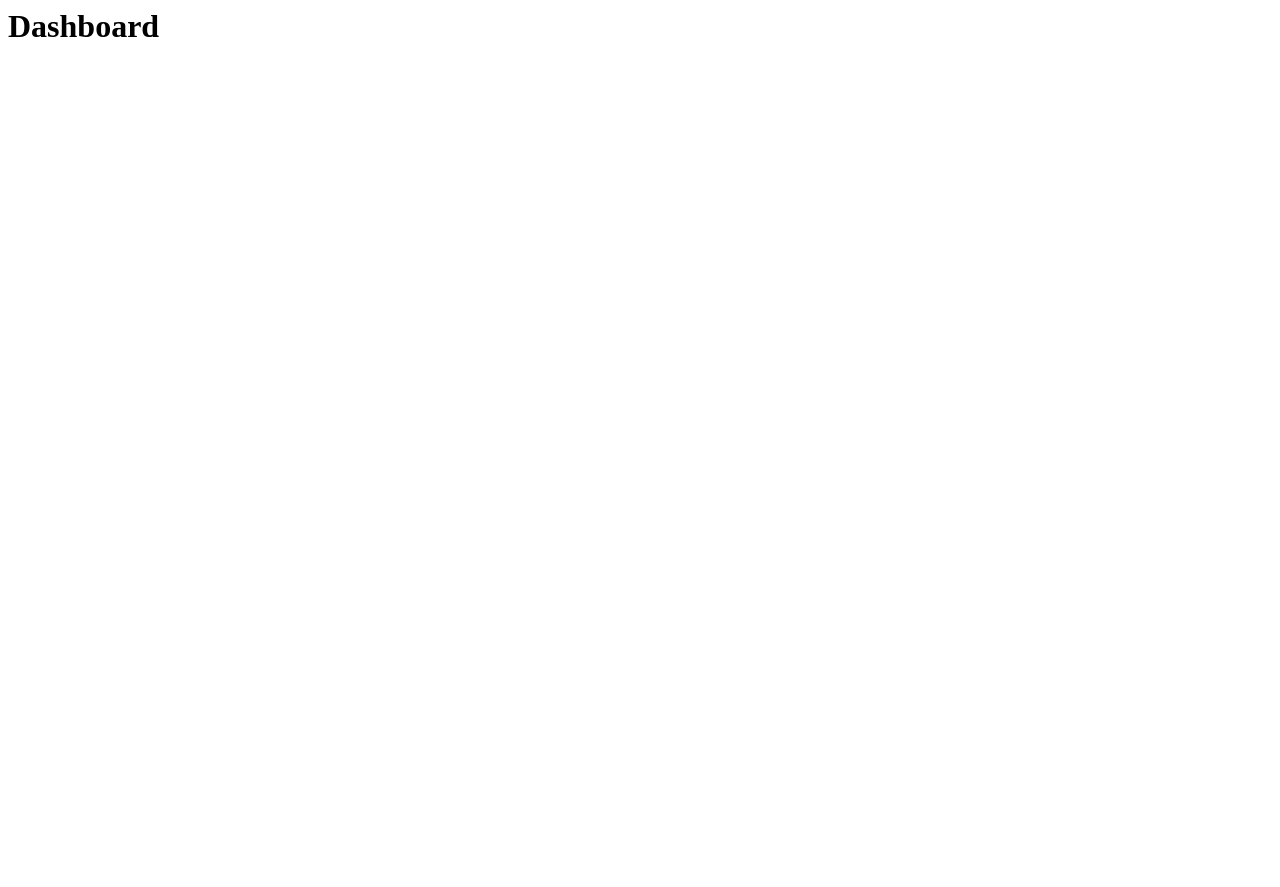
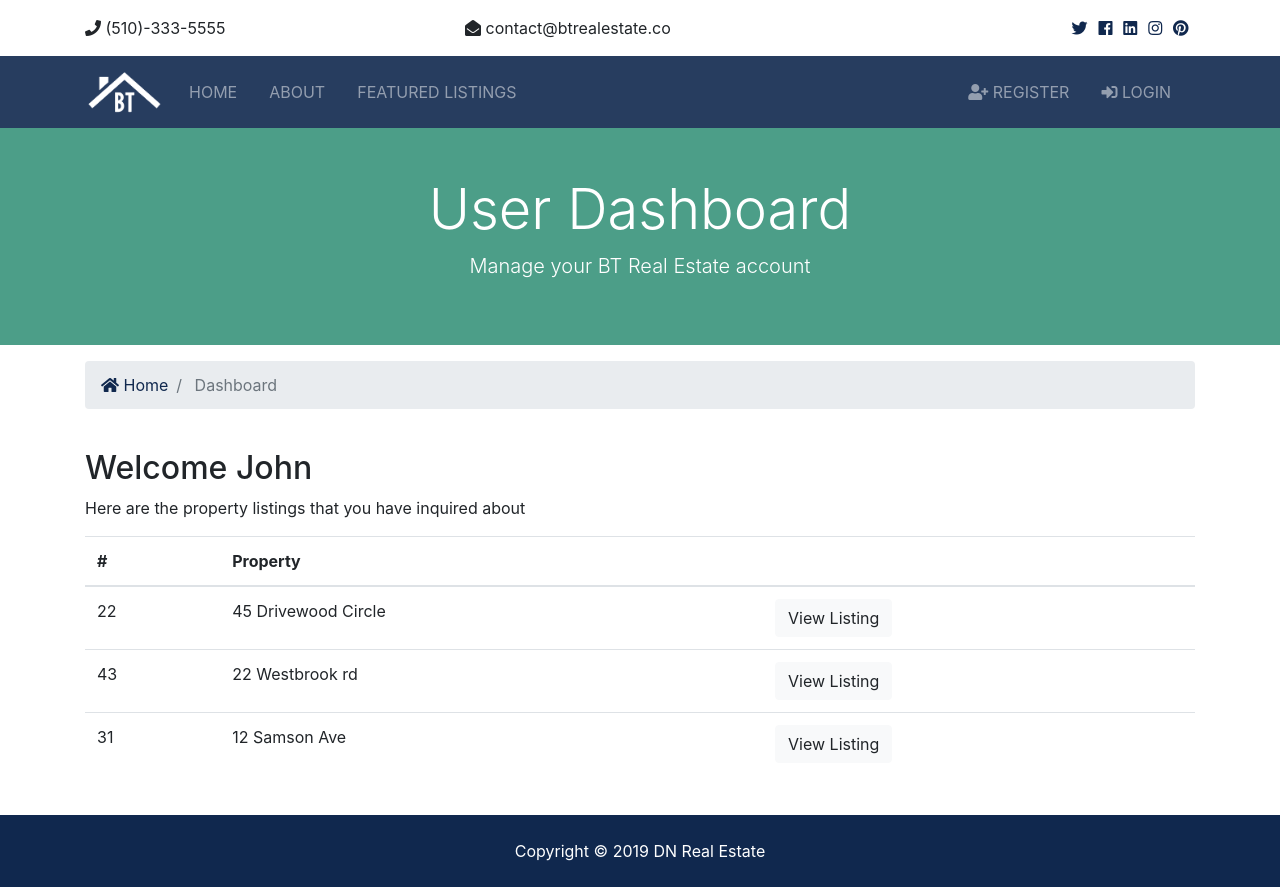
Before and after one commit to dtwelve89/real-estate, a Django app: page /accounts/dashboard in a window 1280 px wide. Before the commit the page is almost empty. Before the commit the page ends 37 px from the top, so only its background shows below. Run offline with Django 3.2, Linux system fonts and the light colour scheme; some libraries are stand-ins or nearby versions.

Commit message:
Logout & Navbar Auth Links

```diff
--- a/accounts/views.py
+++ b/accounts/views.py
@@ -52,8 +52,10 @@ def login(request):
     return render(request, 'accounts/login.html')
 
 def logout(request):
+  if request.method == 'POST':
+    auth.logout(request)
+    messages.success(request, 'You are now logged out')
     return redirect('index')
-
 
 def dashboard(request):
     return render(request, 'accounts/dashboard.html')
--- a/dnre/static/js/main.js
+++ b/dnre/static/js/main.js
@@ -2,5 +2,5 @@ const date = new Date();
 document.querySelector('.year').innerHTML = date.getFullYear();
 
 setTimeout(function() {
-  $('#message').fadeout('slow')
+  $('#message').fadeOut('slow')
 }, 3000);
--- a/templates/accounts/dashboard.html
+++ b/templates/accounts/dashboard.html
@@ -1 +1,76 @@
-<h1>Dashboard</h1>
+{% extends 'base.html' %}
+
+{% block content %}
+
+<section id="showcase-inner" class="py-5 text-white">
+  <div class="container">
+    <div class="row text-center">
+      <div class="col-md-12">
+        <h1 class="display-4">User Dashboard</h1>
+        <p class="lead">Manage your BT Real Estate account</p>
+      </div>
+    </div>
+  </div>
+</section>
+
+<!-- Breadcrumb -->
+<section id="bc" class="mt-3">
+  <div class="container">
+    <nav aria-label="breadcrumb">
+      <ol class="breadcrumb">
+        <li class="breadcrumb-item">
+          <a href="{% url 'index' %}">
+            <i class="fas fa-home"></i> Home</a>
+        </li>
+        <li class="breadcrumb-item active"> Dashboard</li>
+      </ol>
+    </nav>
+  </div>
+</section>
+
+<!-- Alert -->
+{% include 'partials/_alerts.html' %}
+
+<section id="dashboard" class="py-4">
+  <div class="container">
+    <div class="row">
+      <div class="col-md-12">
+        <h2>Welcome John</h2>
+        <p>Here are the property listings that you have inquired about</p>
+        <table class="table">
+          <thead>
+            <tr>
+              <th scope="col">#</th>
+              <th scope="col">Property</th>
+              <th></th>
+            </tr>
+          </thead>
+          <tbody>
+            <tr>
+              <td>22</td>
+              <td>45 Drivewood Circle</td>
+              <td>
+                <a class="btn btn-light" href="#">View Listing</a>
+              </td>
+            </tr>
+            <tr>
+              <td>43</td>
+              <td>22 Westbrook rd</td>
+              <td>
+                <a class="btn btn-light" href="#">View Listing</a>
+              </td>
+            </tr>
+            <tr>
+              <td>31</td>
+              <td>12 Samson Ave</td>
+              <td>
+                <a class="btn btn-light" href="#">View Listing</a>
+              </td>
+            </tr>
+          </tbody>
+        </table>
+      </div>
+    </div>
+  </div>
+</section>
+{% endblock %}
--- a/templates/pages/index.html
+++ b/templates/pages/index.html
@@ -64,7 +64,7 @@
       </div>
     </div>
   </section>
-
+<br>
   <!-- Alerts -->
   {% include 'partials/_alerts.html' %}
 
--- a/templates/partials/_navbar.html
+++ b/templates/partials/_navbar.html
@@ -45,6 +45,28 @@
       </ul>
 
       <ul class="navbar-nav ml-auto">
+        {% if user.is_authenticated %}
+          <li
+          {% if 'dashboard' in request.path %}
+            class="nav-item active mr-3"
+          {% else %}
+            class="nav-item mr-3"
+          {% endif %}
+          >
+            <a class="nav-link" href="{% url 'dashboard' %}">
+              Welcome {{ user.username }} (Dashboard)
+            </a>
+            <li class="nav-item mr-3">
+              <a href="javascript:{document.getElementById('logout').submit()}" class="nav-link">
+                <i class="fas fa-sign-out-alt"></i> Logout
+              </a>
+              <form action="{% url 'logout' %}" method="POST" id="logout">
+                {% csrf_token %}
+                <input type="hidden">
+              </form>
+            </li>
+          </li>
+        {% else %}
           <li
           {% if 'register' in request.path %}
             class="nav-item active mr-3"
@@ -69,6 +91,7 @@
               Login</a
             >
           </li>
+        {% endif %}
       </ul>
     </div>
   </div>
```
Lines whose indentation alone changed are shown as unchanged.
